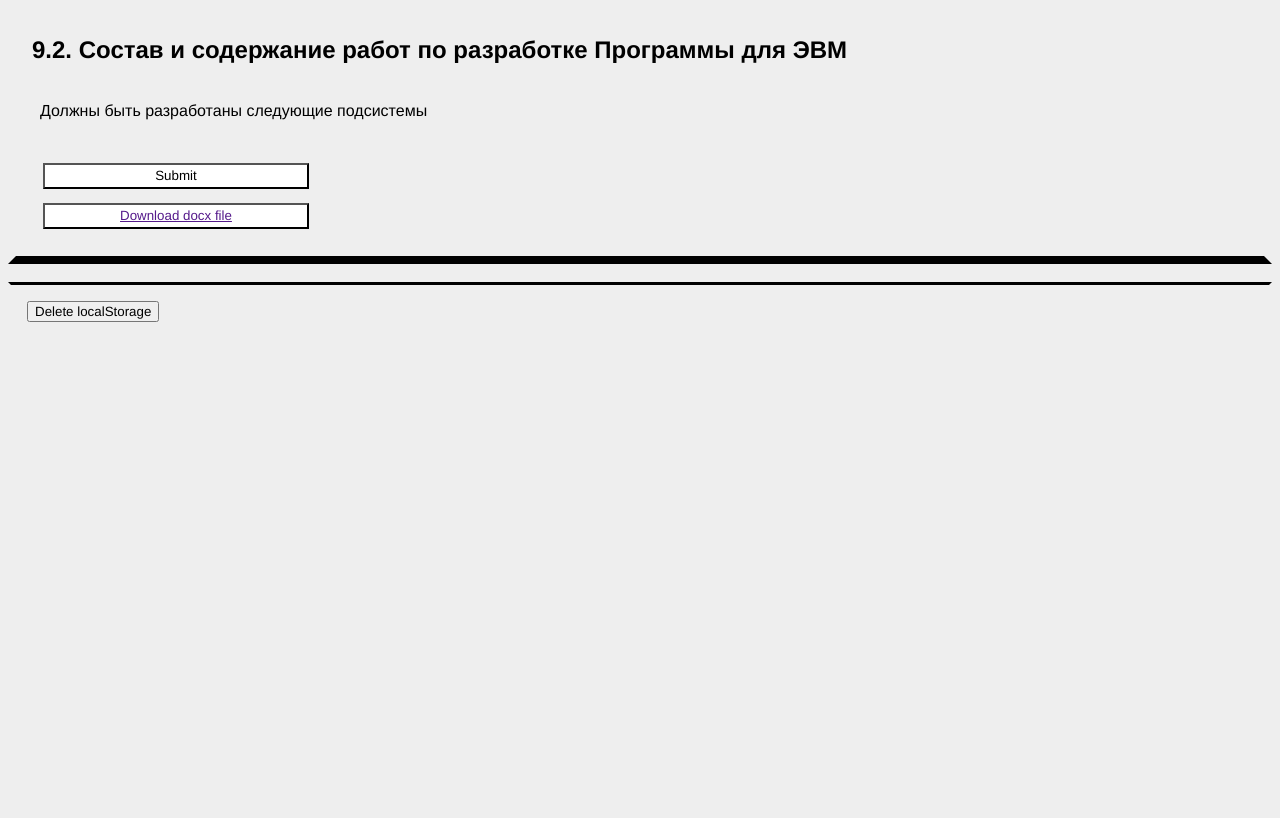
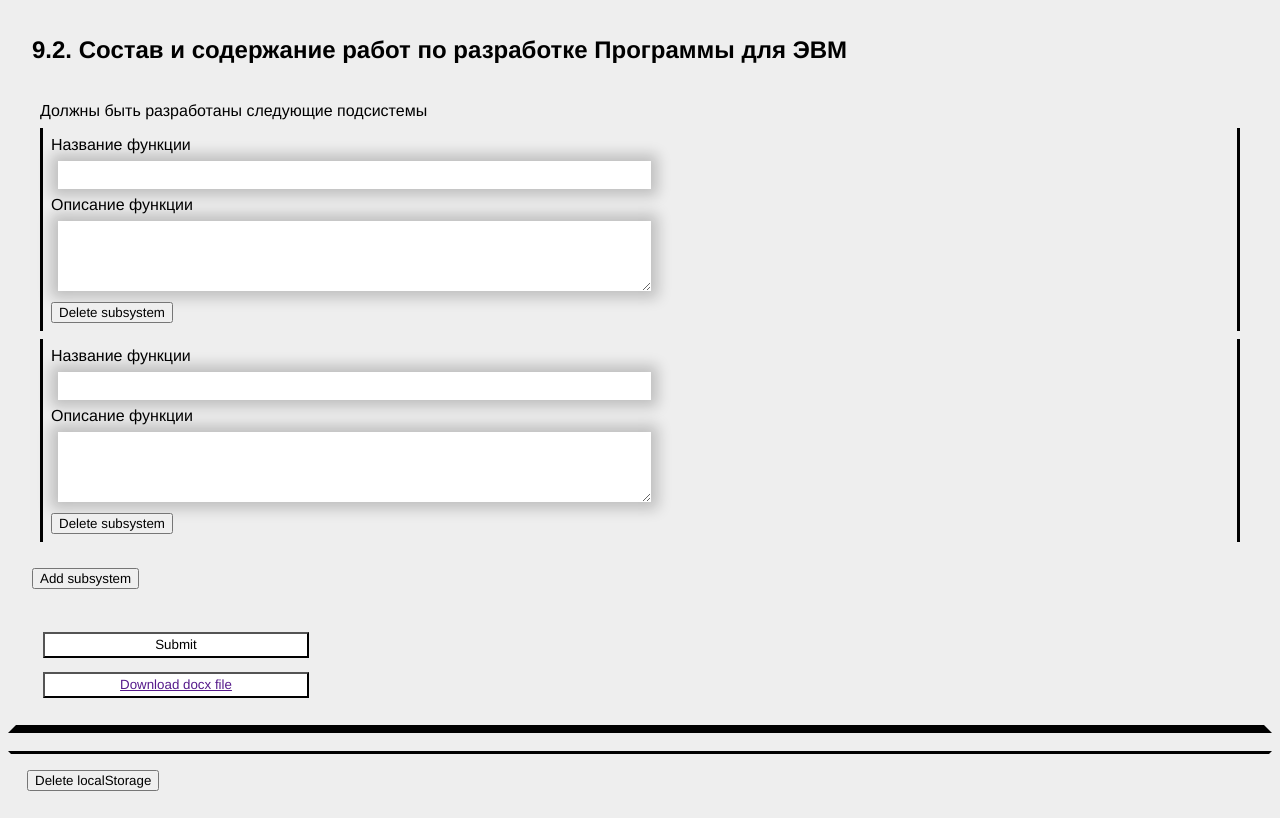
Before and after one commit to generic-name-2166/tt-validation, a SvelteKit app: page / in a window 1280 px wide. Shown: the part 4300-5118 px from the top of the page. Before the commit the page ends 4649 px from the top, so only its background shows below. Built offline with nearby package versions, Linux system fonts and the light colour scheme.

Commit message:
subsystem

```diff
--- a/src/lib/generateDOCX/docxTypes.ts
+++ b/src/lib/generateDOCX/docxTypes.ts
@@ -231,14 +231,14 @@ export function serialize(
         element.inner.flatMap(
           (
             subsystem: SavedSubsystem["inner"][0],
-          ): [
-            SerializedLabel,
-            SerializedText,
-            SerializedLabel,
-            SerializedText,
-          ] => {
+          ):
+            | [SerializedLabel, SerializedText, SerializedLabel, SerializedText]
+            | [] => {
             const name = subsystem.name satisfies SerializedLabel;
             const nameInput = subsystem.nameInput satisfies SerializedText;
+            if (nameInput.inner.length === 0) {
+              return [];
+            }
             const description = subsystem.description satisfies SerializedLabel;
             const descInput = subsystem.descInput satisfies SerializedText;
             return [name, nameInput, description, descInput];
--- a/src/routes/Cell.svelte
+++ b/src/routes/Cell.svelte
@@ -5,6 +5,7 @@
   import Title from "$lib/CellComponents/Title.svelte";
   import CellCheckbox from "./CellCheckbox.svelte";
   import CellTable from "./CellTable.svelte";
+  import CellSubsystems from "./CellSubsystems.svelte";
 
   export let componentId: number;
   export let component: Component;
@@ -163,7 +164,7 @@
     {:else if element.identifier === "table"}
       <CellTable {componentId} {elementId} />
     {:else if element.identifier === "subsystem"}
-      <!-- TODO -->
+      <CellSubsystems {componentId} {elementId} template={element.inner} />
     {/if}
     {#if elementId + 1 < component.inner.length}
       <br />
--- /dev/null
+++ b/src/routes/CellSubsystems.svelte
@@ -0,0 +1,166 @@
+<script lang="ts">
+  import {
+    formData,
+    type SavedElement,
+    type SavedSubsystem,
+    type SavedText,
+  } from "$lib/formStorage.ts";
+  import { onMount } from "svelte";
+  import type { Subsystems } from "./template.ts";
+
+  export let componentId: number;
+  export let elementId: number;
+  export let template: Subsystems["inner"];
+
+  const id: string = `${componentId}_${elementId}`;
+  let values: SavedSubsystem["inner"] = [newSubsystem(), newSubsystem()];
+
+  function newSubsystem(): SavedSubsystem["inner"][0] {
+    return {
+      name: template.name,
+      nameInput: {
+        identifier: "text",
+        inner: "",
+        implicit: null,
+      } satisfies SavedText,
+      description: template.description,
+      descInput: {
+        identifier: "text",
+        inner: "",
+        implicit: null,
+      } satisfies SavedText,
+    } satisfies SavedSubsystem["inner"][0];
+  }
+
+  function addSubsystem(): void {
+    values = [...values, newSubsystem()];
+    update();
+  }
+
+  function deleteSubsystem(rowId: number): void {
+    values = values
+      .slice(0, rowId)
+      .concat(values.slice(rowId + 1, values.length));
+    update();
+  }
+
+  function update(): void {
+    formData.update((thisData: SavedElement[][]) => {
+      const element: SavedElement = thisData[componentId][elementId];
+      if (element.identifier !== "subsystem") {
+        // This should never be realistically reachable
+        // because of onMount
+        throw new TypeError("onMount failed to update model");
+      }
+      const subsystems: SavedSubsystem = {
+        ...element,
+        inner: values,
+      };
+      thisData[componentId][elementId] = subsystems;
+      return thisData;
+    });
+  }
+
+  function save(): void {
+    // TODO
+  }
+
+  function load(): void {
+    // TODO
+  }
+
+  onMount(() => {
+    const element: SavedElement | undefined = $formData[componentId][elementId];
+    if (element?.identifier === "subsystem") {
+      // non-descructive if there's already something in the model
+      if (element.inner) {
+        // TODO better comparison
+        values = element.inner;
+      }
+      return;
+    }
+    formData.update((thisData: SavedElement[][]) => {
+      const element: SavedSubsystem = {
+        identifier: "subsystem",
+        inner: values,
+      };
+      thisData[componentId][elementId] = element;
+      return thisData;
+    });
+  });
+</script>
+
+{#each values as subsystem, rowId}
+  <div>
+    <label for={`${id}_${rowId}_name`}><span>{template.name.inner}</span></label
+    >
+    <br />
+    <input
+      type="text"
+      id={`${id}_${rowId}_name`}
+      bind:value={subsystem.nameInput.inner}
+      on:input={update}
+    />
+    <br />
+
+    <label for={`${id}_${rowId}_desc`}
+      ><span>{template.description.inner}</span></label
+    >
+    <br />
+    <textarea
+      id={`${id}_${rowId}_desc`}
+      contenteditable="true"
+      bind:value={subsystem.descInput.inner}
+      on:input={update}
+    ></textarea>
+    <br />
+    <button type="button" on:click={() => deleteSubsystem(rowId)}
+      >Delete subsystem</button
+    >
+  </div>
+{/each}
+<br />
+<button type="button" on:click={addSubsystem}>Add subsystem</button>
+
+<!-- <br />
+
+{#each [...Array(amount).keys()] as s_id}
+  <label for={String(s_id)} hidden>
+    В подсистеме должны быть реализованы следующие функции
+  </label>
+
+  <br />
+  <label for={`${s_id}_name`}>Название функции</label>
+  <br />
+  <input id={`${s_id}_name`} type="text" />
+  <br />
+  <label for={`${s_id}_desc`}>Описание функции</label>
+  <br />
+  <textarea id={`${s_id}_desc`}></textarea>
+{/each} -->
+
+<style>
+  div {
+    border: solid black;
+    border-width: 0 0.2em 0 0.2em;
+    box-sizing: border-box;
+    margin: 0.5em;
+    padding: 0.5em;
+  }
+
+  input {
+    block-size: 2em;
+    inline-size: 50%;
+    margin: 0.5em;
+    border-width: 0;
+    box-shadow: 0 0 1em 0.5em rgba(0, 0, 0, 0.2);
+  }
+
+  textarea {
+    block-size: 5em;
+    inline-size: 50%;
+    margin: 0.5em;
+    border-width: 0;
+    box-shadow: 0 0 1em 0.5em rgba(0, 0, 0, 0.2);
+  }
+</style>
--- a/src/routes/template.ts
+++ b/src/routes/template.ts
@@ -79,7 +79,7 @@ interface Table {
   // readonly columnCount: number;
 }
 
-interface Subsystems {
+export interface Subsystems {
   readonly identifier: "subsystem";
   readonly label: Label;
   readonly inner: {
```
Also changed, not shown: src/lib/CellComponents/CellSubsystems.svelte (deleted, +0 -78 lines).
